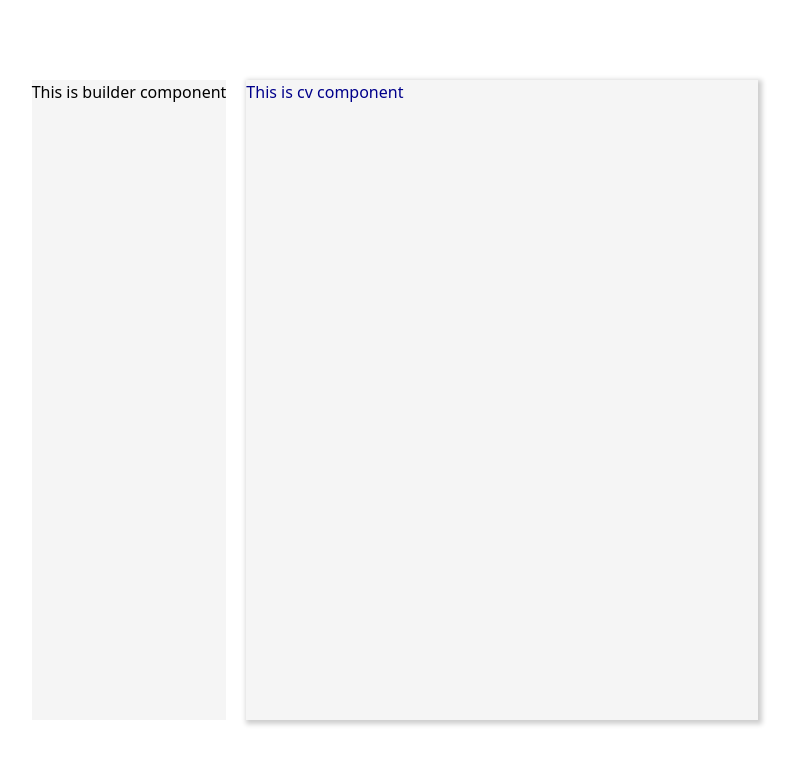
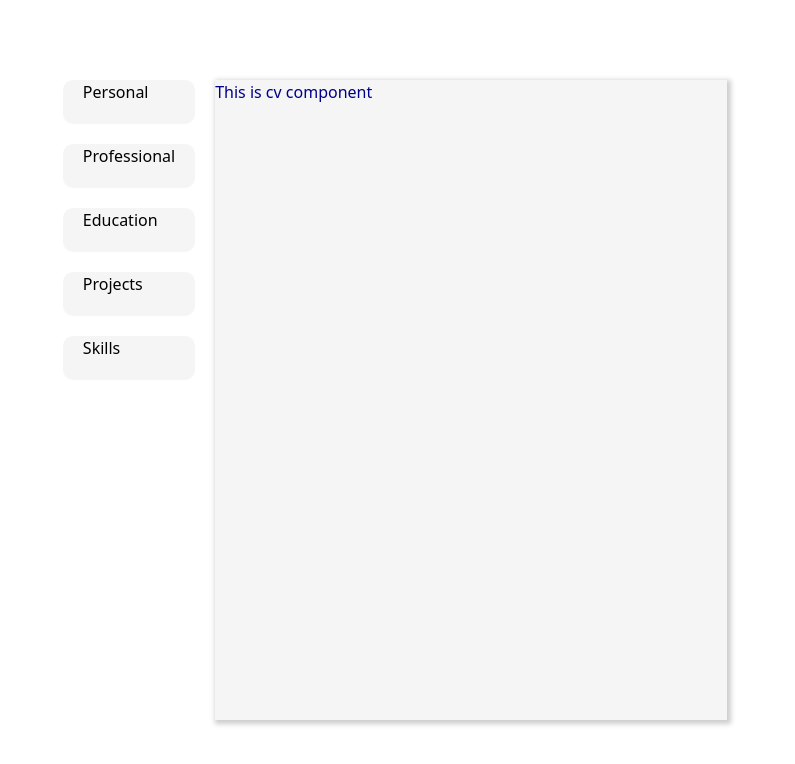
Before and after one commit to fromscode/cv-app, a React (Vite) app: page / in a window 1280 px wide. Shown: the top 764 px of the page, without its empty margins (245-1040 px from the left). Built offline with nearby package versions, Linux system fonts and the light colour scheme.

Commit message:
Add all necessary builder components

```diff
--- a/src/components/Builder.jsx
+++ b/src/components/Builder.jsx
@@ -1,5 +1,18 @@
 import "../styles/Builder.css";
+import Personal from "./Personal";
+import Professional from "./Professional";
+import Education from "./Education";
+import Projects from "./Projects";
+import Skills from "./Skills";
 
 export default function Builder() {
-  return <div className="builder">This is builder component</div>;
+  return (
+    <div className="builder">
+      <Personal />
+      <Professional />
+      <Education />
+      <Projects />
+      <Skills />
+    </div>
+  );
 }
--- /dev/null
+++ b/src/components/Education.jsx
@@ -0,0 +1,3 @@
+export default function Education() {
+  return <div className="education">Education</div>;
+}
--- /dev/null
+++ b/src/components/Personal.jsx
@@ -0,0 +1,3 @@
+export default function Personal() {
+  return <div className="personal">Personal</div>;
+}
--- /dev/null
+++ b/src/components/Professional.jsx
@@ -0,0 +1,3 @@
+export default function Professional() {
+  return <div className="professional">Professional</div>;
+}
--- /dev/null
+++ b/src/components/Projects.jsx
@@ -0,0 +1,3 @@
+export default function Projects() {
+  return <div className="projects">Projects</div>;
+}
--- /dev/null
+++ b/src/components/Skills.jsx
@@ -0,0 +1,3 @@
+export default function Skills() {
+  return <div className="skills">Skills</div>;
+}
--- a/src/styles/Builder.css
+++ b/src/styles/Builder.css
@@ -1,4 +1,16 @@
 .builder {
-  background-color: whitesmoke;
+  display: flex;
+  flex-direction: column;
+  gap: 20px;
   color: black;
 }
+
+.personal,
+.professional,
+.education,
+.projects,
+.skills {
+  background-color: whitesmoke;
+  border-radius: 10px;
+  padding: 0px 20px 20px;
+}
```
